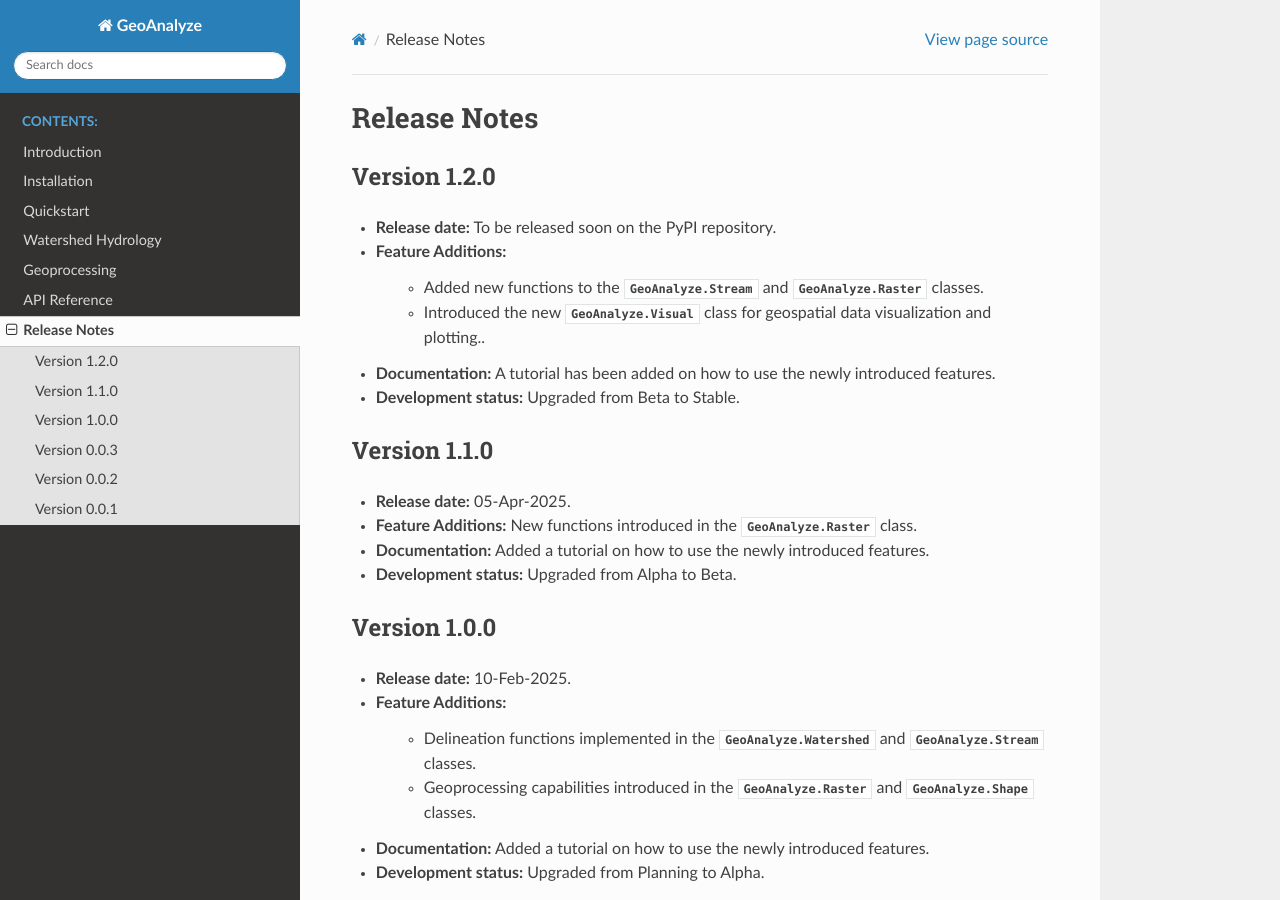
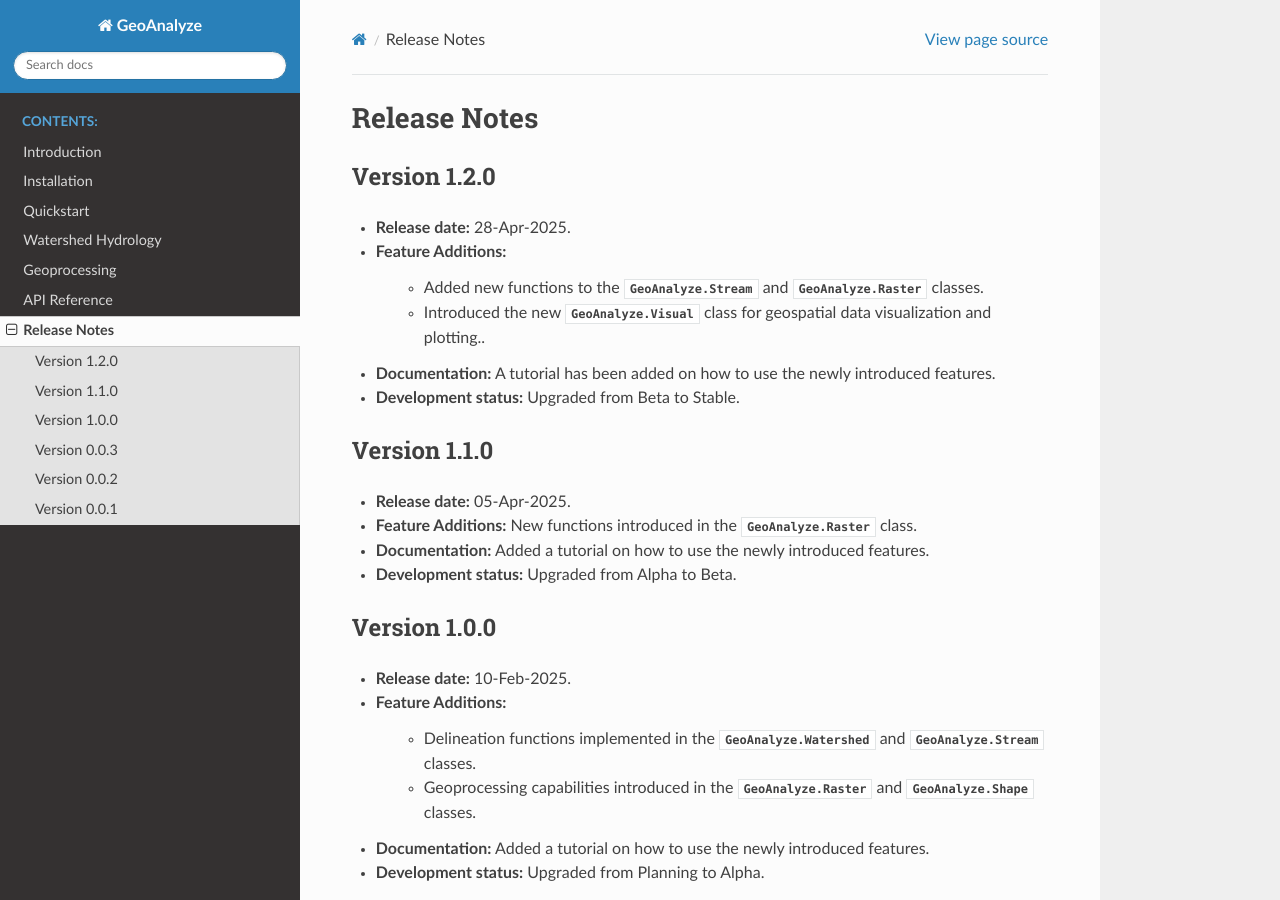
Before and after one commit to debpal/GeoAnalyze, a Sphinx documentation site: the page built from docs/changelog.rst, in a window 1280 px wide and 900 px high. Built offline with Sphinx 7.4.7 and the Read the Docs theme 3.1.0, drawn with Linux system fonts in a browser that asks for light colours.

Commit message:
update docs

```diff
--- a/docs/changelog.rst
+++ b/docs/changelog.rst
@@ -5,7 +5,7 @@ Release Notes
 Version 1.2.0
 ---------------
 
-* **Release date:** To be released soon on the PyPI repository.
+* **Release date:** 28-Apr-2025.
 
 * **Feature Additions:**
 
```
